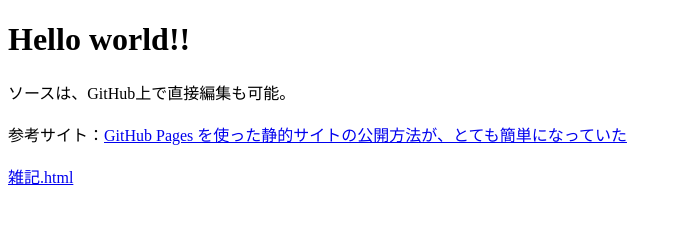
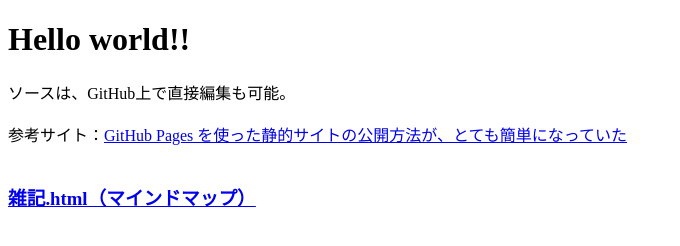
Before and after one commit to ssatoh17/gh-pages-sample, a plain HTML site: page index.html in a window 1280 px wide. Shown: the whole page, without its empty margins (0-680 px from the left). Drawn offline with Linux system fonts and the light colour scheme.

Commit message:
micro chage

```diff
--- a/index.html
+++ b/index.html
@@ -8,6 +8,8 @@
     ソースは、GitHub上で直接編集も可能。<br><br>
     参考サイト：<a href="https://www.tam-tam.co.jp/tipsnote/html_css/post11245.html">GitHub Pages を使った静的サイトの公開方法が、とても簡単になっていた</a>
 <br><br>
-    <a href="雑記.html" target="_blank">雑記.html</a>
+    <h3>
+        <a href="雑記.html" target="_blank">雑記.html（マインドマップ）</a>
+    </h3>
 </body>
 </html>
```
